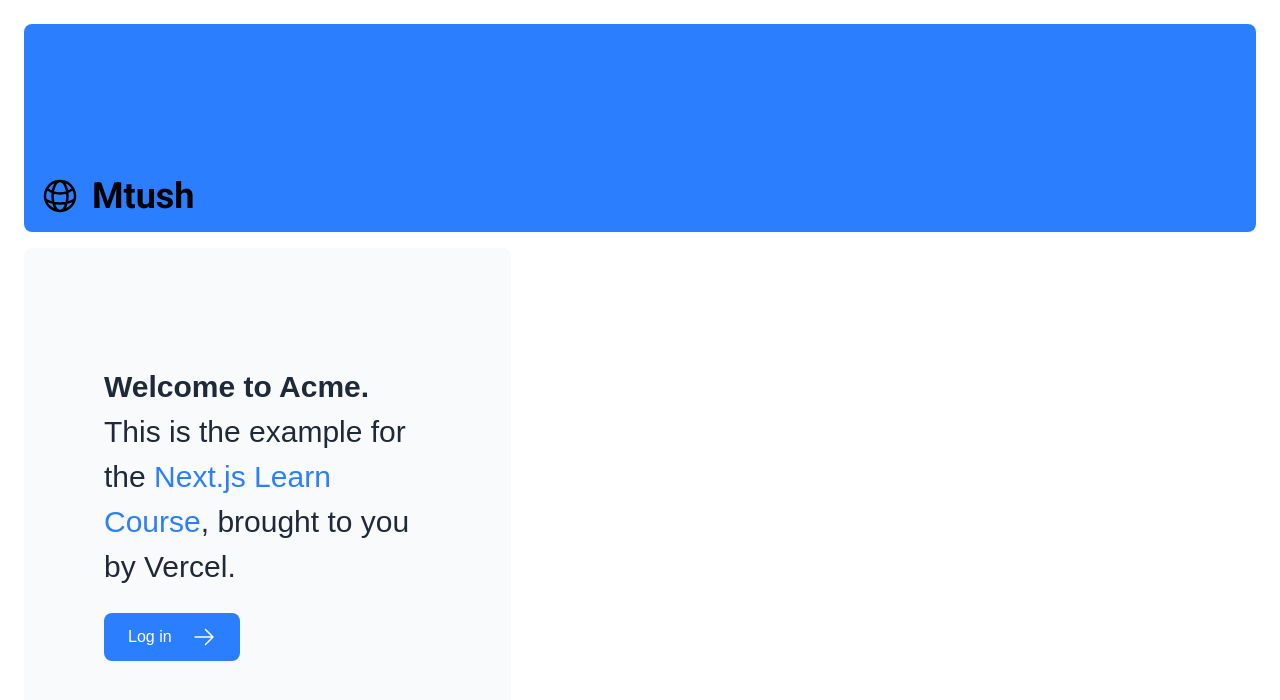
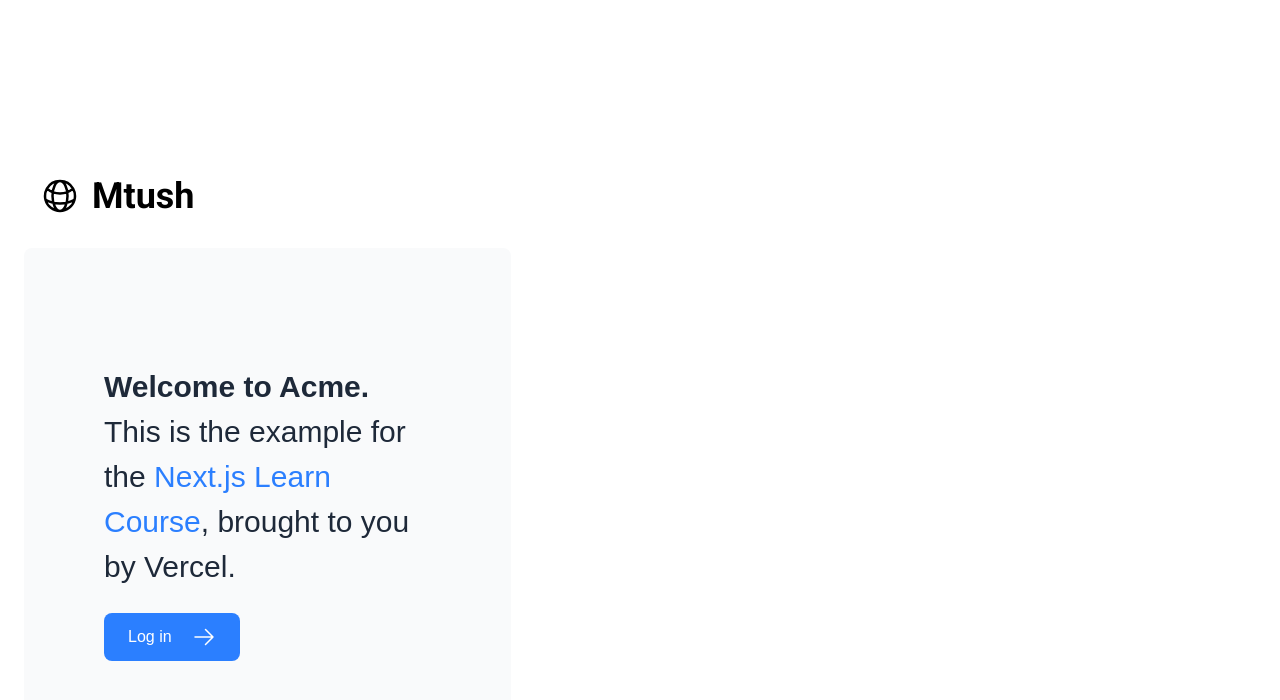
Before and after one commit to kiachkuda/Online-shop-dashboard, a Next.js app: page / in a window 1280 px wide. Shown: the top 700 px of the page. Built offline with nearby package versions, Linux system fonts and the light colour scheme; a web font is replaced by a local one.

Commit message:
Testin Vercel Reload

```diff
--- a/app/page.tsx
+++ b/app/page.tsx
@@ -9,7 +9,7 @@
   return (
     <main className="flex min-h-screen flex-col p-6">
 
-      <div className="flex h-20 shrink-0 items-end rounded-lg bg-blue-500 p-4 md:h-52">
+      <div className="flex h-20 shrink-0 items-end rounded-lg p-4 md:h-52">
         <MtushLogo />
       </div>
       <div className="mt-4 flex grow flex-col gap-4 md:flex-row">
```
